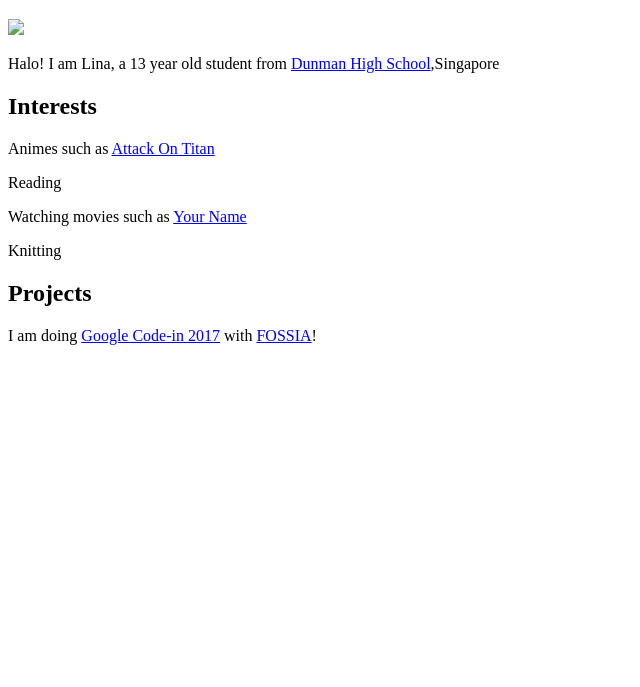
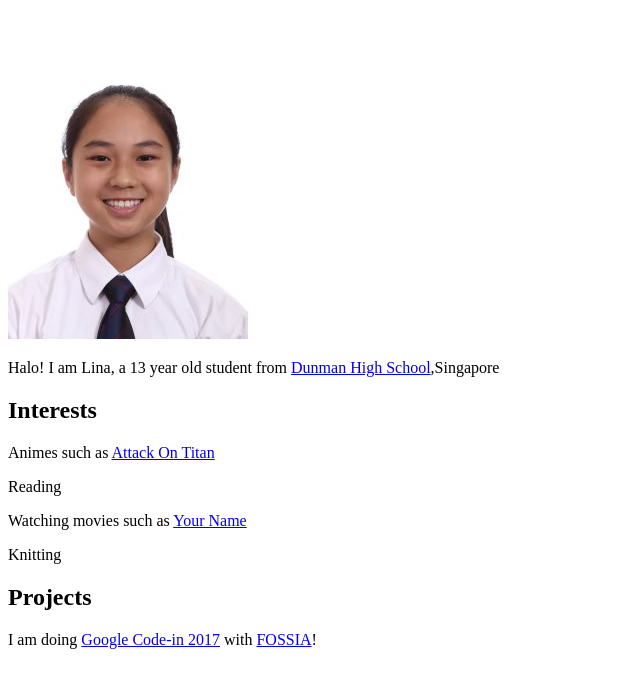
Before and after one commit to dhs17y1azhenglina/dhs17y1azhenglina.github.io, a plain HTML site: page index.html in a window 1280 px wide. Shown: the part 61-748 px from the top of the page, without its empty margins (0-640 px from the left). Drawn offline with Linux system fonts and the light colour scheme.

Commit message:
Update index.html

```diff
--- a/index.html
+++ b/index.html
@@ -5,7 +5,7 @@
 <head/>
 <body>
 <h1> Welcome to Lina's home on the web! </h1>
-<img src="photo.jpg">
+<img src="photos.jpg">
 <p> Halo! I am Lina, a 13 year old student from <a href="http://dunmanhigh.moe.edu.sg/"> Dunman High School</a>,Singapore</p>
 <h2>Interests </h2>
 <p> Animes such as <a href="http://kissanime.ru/Anime/Shingeki-no-Kyojin"> Attack On Titan</a> </p>
```
